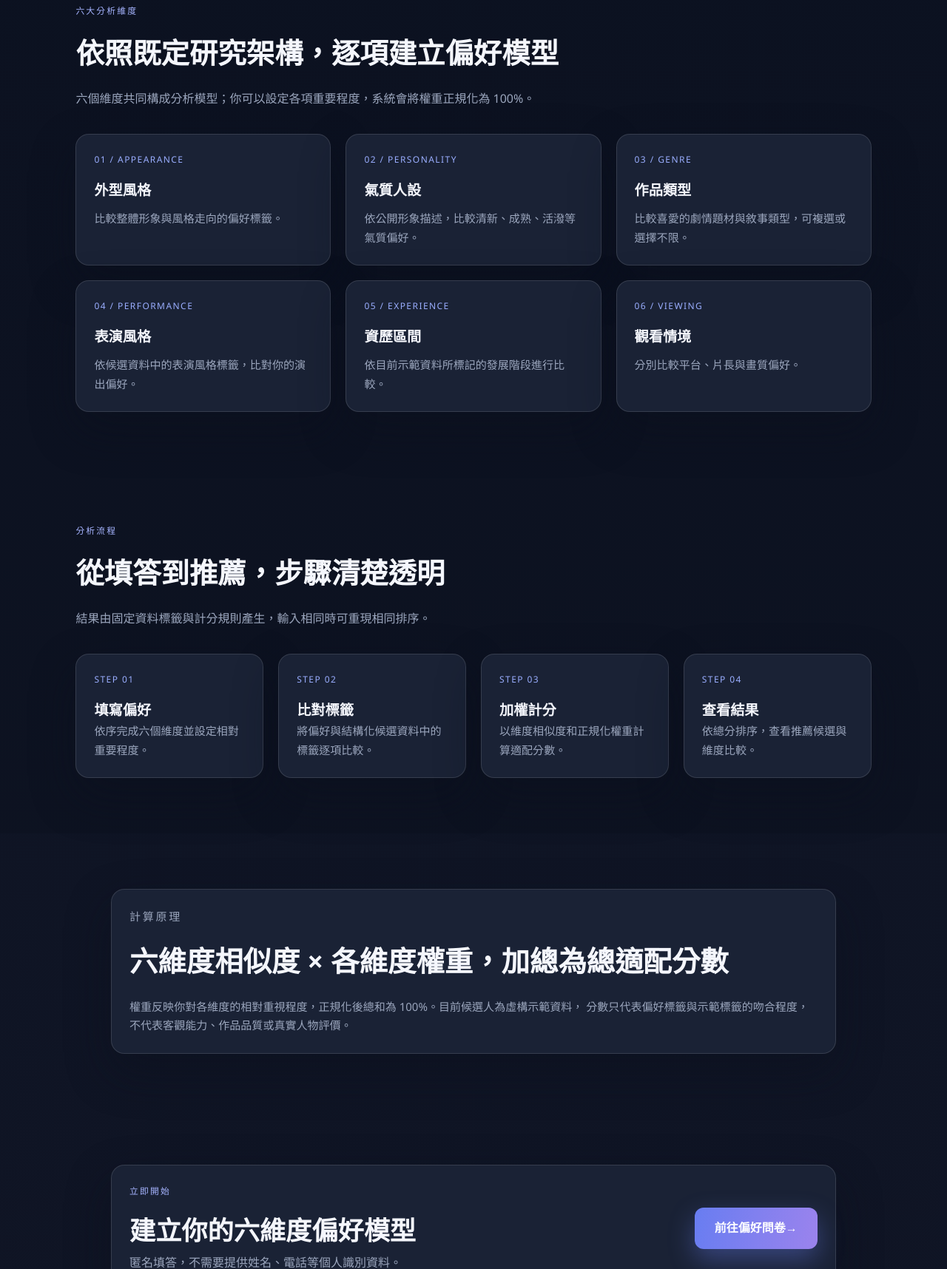
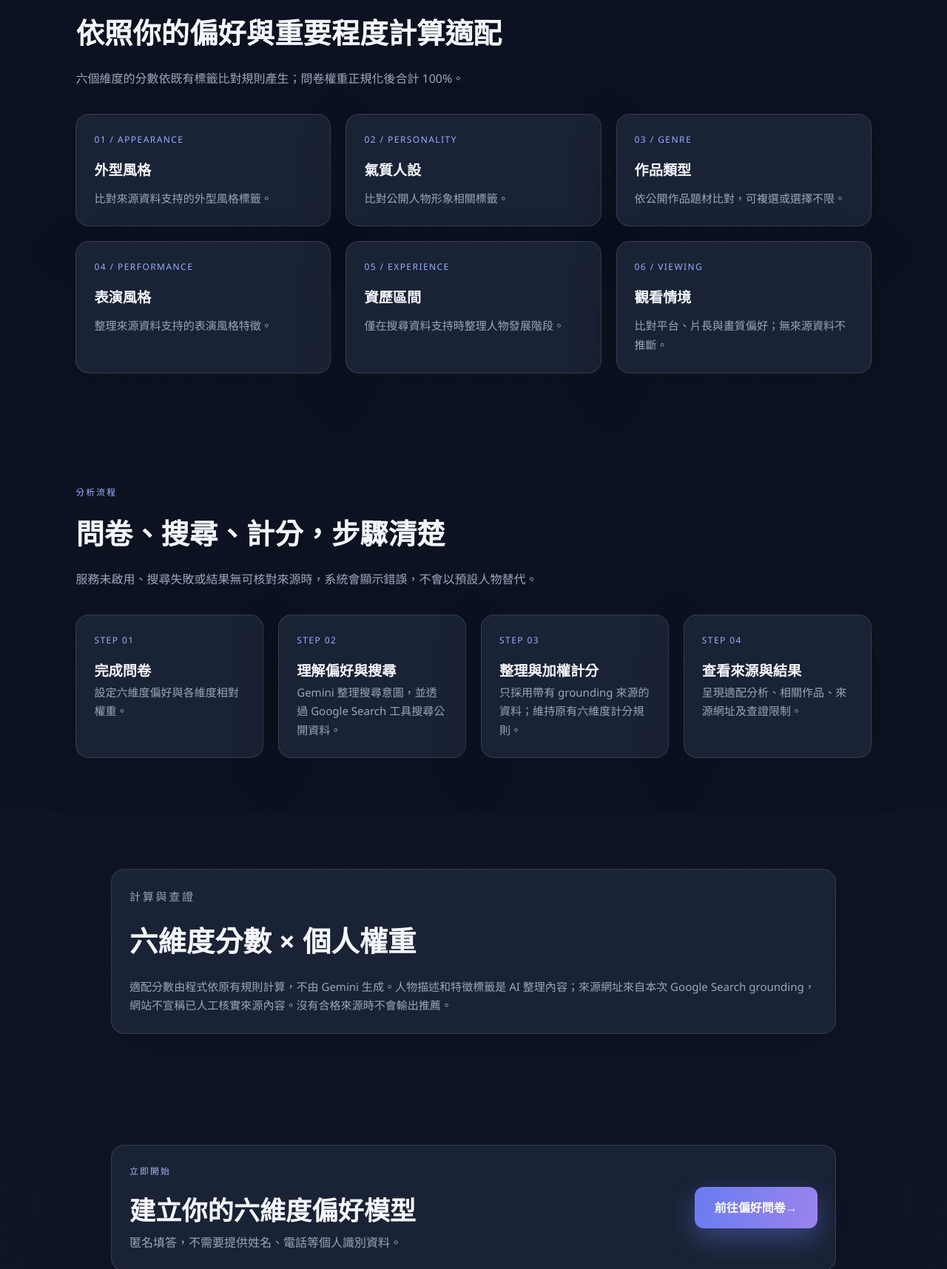
Before and after one commit to a0989729861yy-commits/actor-match-ai, a plain HTML site: page index.html in a window 1280 px wide. Shown: the part 1084-2800 px from the top of the page at 74% size. Drawn offline with Linux system fonts and the light colour scheme.

Commit message:
Update landing page to Gemini AI matching workflow

```diff
--- a/index.html
+++ b/index.html
@@ -4,11 +4,8 @@
     <meta charset="UTF-8" />
     <meta name="viewport" content="width=device-width, initial-scale=1.0" />
     <meta name="theme-color" content="#101525" />
-    <meta
-      name="description"
-      content="MatchLens 受問者適配分析：透過六維度偏好與加權模型，產生個人化演員推薦。"
-    />
-    <title>MatchLens｜受問者適配分析</title>
+    <meta name="description" content="Gemini AI 適配分析：以六維度偏好、Google 搜尋來源與加權比對整理人物推薦。" />
+    <title>Gemini AI 適配分析｜MatchLens</title>
     <link rel="stylesheet" href="styles.css" />
     <script src="app.js" defer></script>
   </head>
@@ -16,142 +13,54 @@
     <header class="topbar">
       <a class="brand" href="index.html" aria-label="MatchLens 首頁">Match<span>Lens</span></a>
       <nav class="nav" aria-label="主導覽">
-        <a href="#overview">專題概覽</a>
+        <a href="#overview">功能說明</a>
         <a href="#dimensions">六維度</a>
         <a href="#process">分析流程</a>
         <a href="survey.html">開始分析</a>
       </nav>
     </header>
-
     <main>
       <section class="hero">
-        <div class="badge">六維度適配分析｜個人化推薦</div>
-        <h1>找到符合你偏好的<br /><span>候選演員</span></h1>
-        <p>
-          透過匿名偏好問卷，依外型風格、氣質人設、作品類型、表演風格、資歷區間與觀看情境進行加權比對，
-          看見清楚、可理解的適配結果。
-        </p>
+        <div class="badge">Gemini AI 適配分析｜來源透明</div>
+        <h1>用六維度偏好<br /><span>探索適合你的演員</span></h1>
+        <p>完成匿名問卷後，Gemini 會理解偏好並透過 Google Search 搜尋公開人物資料，再依六維度與你設定的權重計算適配分數。只有取得可核對搜尋來源的結果才會呈現；AI 整理內容不等於人工查證。</p>
         <div class="hero-actions">
-          <a class="primary-btn" href="survey.html">開始偏好分析 <span aria-hidden="true">→</span></a>
-          <a class="secondary-btn" href="#dimensions">探索六維度</a>
+          <a class="primary-btn" href="survey.html">開始 Gemini AI 適配分析 <span aria-hidden="true">→</span></a>
+          <a class="secondary-btn" href="#dimensions">了解六維度</a>
         </div>
       </section>
-
       <section id="overview" class="section intro-section">
-        <p class="section-tag">專題概覽</p>
-        <h2>把個人偏好，轉化為可解釋的適配分析</h2>
-        <p class="section-copy">
-          本專題是「生成式 AI 思維第五組」的課程作品。系統根據使用者問卷與候選資料標籤，
-          以六維度相似度乘上各維度權重計算適配分數，並依分數排序。推薦依據來自明確的規則式比較，
-          不會假稱使用未實際部署的 AI 模型。
-        </p>
+        <p class="section-tag">功能說明</p>
+        <h2>從偏好到有來源的適配結果</h2>
+        <p class="section-copy">問卷答案與原始權重保存在瀏覽器；提交分析時才送至本服務端點。Gemini 與 Google Search 提供搜尋整理，適配分數仍使用原有六維度規則及權重計算。結果來源是搜尋 grounding 來源，不代表人工獨立查證。</p>
       </section>
-
       <section id="dimensions" class="section dimension-section">
         <p class="section-tag">六大分析維度</p>
-        <h2>依照既定研究架構，逐項建立偏好模型</h2>
-        <p class="section-copy">
-          六個維度共同構成分析模型；你可以設定各項重要程度，系統會將權重正規化為 100%。
-        </p>
+        <h2>依照你的偏好與重要程度計算適配</h2>
+        <p class="section-copy">六個維度的分數依既有標籤比對規則產生；問卷權重正規化後合計 100%。</p>
         <div class="dimension-grid">
-          <article class="dim-card">
-            <div class="dim-number">01 / APPEARANCE</div>
-            <h3>外型風格</h3>
-            <p>比較整體形象與風格走向的偏好標籤。</p>
-          </article>
-          <article class="dim-card">
-            <div class="dim-number">02 / PERSONALITY</div>
-            <h3>氣質人設</h3>
-            <p>依公開形象描述，比較清新、成熟、活潑等氣質偏好。</p>
-          </article>
-          <article class="dim-card">
-            <div class="dim-number">03 / GENRE</div>
-            <h3>作品類型</h3>
-            <p>比較喜愛的劇情題材與敘事類型，可複選或選擇不限。</p>
-          </article>
-          <article class="dim-card">
-            <div class="dim-number">04 / PERFORMANCE</div>
-            <h3>表演風格</h3>
-            <p>依候選資料中的表演風格標籤，比對你的演出偏好。</p>
-          </article>
-          <article class="dim-card">
-            <div class="dim-number">05 / EXPERIENCE</div>
-            <h3>資歷區間</h3>
-            <p>依目前示範資料所標記的發展階段進行比較。</p>
-          </article>
-          <article class="dim-card">
-            <div class="dim-number">06 / VIEWING</div>
-            <h3>觀看情境</h3>
-            <p>分別比較平台、片長與畫質偏好。</p>
-          </article>
+          <article class="dim-card"><div class="dim-number">01 / APPEARANCE</div><h3>外型風格</h3><p>比對來源資料支持的外型風格標籤。</p></article>
+          <article class="dim-card"><div class="dim-number">02 / PERSONALITY</div><h3>氣質人設</h3><p>比對公開人物形象相關標籤。</p></article>
+          <article class="dim-card"><div class="dim-number">03 / GENRE</div><h3>作品類型</h3><p>依公開作品題材比對，可複選或選擇不限。</p></article>
+          <article class="dim-card"><div class="dim-number">04 / PERFORMANCE</div><h3>表演風格</h3><p>整理來源資料支持的表演風格特徵。</p></article>
+          <article class="dim-card"><div class="dim-number">05 / EXPERIENCE</div><h3>資歷區間</h3><p>僅在搜尋資料支持時整理人物發展階段。</p></article>
+          <article class="dim-card"><div class="dim-number">06 / VIEWING</div><h3>觀看情境</h3><p>比對平台、片長與畫質偏好；無來源資料不推斷。</p></article>
         </div>
       </section>
-
       <section id="process" class="section process-section">
-        <p class="section-tag">分析流程</p>
-        <h2>從填答到推薦，步驟清楚透明</h2>
-        <p class="section-copy">結果由固定資料標籤與計分規則產生，輸入相同時可重現相同排序。</p>
+        <p class="section-tag">分析流程</p><h2>問卷、搜尋、計分，步驟清楚</h2>
+        <p class="section-copy">服務未啟用、搜尋失敗或結果無可核對來源時，系統會顯示錯誤，不會以預設人物替代。</p>
         <div class="process-grid">
-          <article class="process-card">
-            <div class="step-index">STEP 01</div>
-            <strong>填寫偏好</strong>
-            <p>依序完成六個維度並設定相對重要程度。</p>
-          </article>
-          <article class="process-card">
-            <div class="step-index">STEP 02</div>
-            <strong>比對標籤</strong>
-            <p>將偏好與結構化候選資料中的標籤逐項比較。</p>
-          </article>
-          <article class="process-card">
-            <div class="step-index">STEP 03</div>
-            <strong>加權計分</strong>
-            <p>以維度相似度和正規化權重計算適配分數。</p>
-          </article>
-          <article class="process-card">
-            <div class="step-index">STEP 04</div>
-            <strong>查看結果</strong>
-            <p>依總分排序，查看推薦候選與維度比較。</p>
-          </article>
+          <article class="process-card"><div class="step-index">STEP 01</div><strong>完成問卷</strong><p>設定六維度偏好與各維度相對權重。</p></article>
+          <article class="process-card"><div class="step-index">STEP 02</div><strong>理解偏好與搜尋</strong><p>Gemini 整理搜尋意圖，並透過 Google Search 工具搜尋公開資料。</p></article>
+          <article class="process-card"><div class="step-index">STEP 03</div><strong>整理與加權計分</strong><p>只採用帶有 grounding 來源的資料；維持原有六維度計分規則。</p></article>
+          <article class="process-card"><div class="step-index">STEP 04</div><strong>查看來源與結果</strong><p>呈現適配分析、相關作品、來源網址及查證限制。</p></article>
         </div>
       </section>
-
-      <section class="section summary-section">
-        <div class="summary-panel">
-          <p class="section-tag">計算原理</p>
-          <h2>六維度相似度 × 各維度權重，加總為總適配分數</h2>
-          <p>
-            權重反映你對各維度的相對重視程度，正規化後總和為 100%。目前候選人為虛構示範資料，
-            分數只代表偏好標籤與示範標籤的吻合程度，不代表客觀能力、作品品質或真實人物評價。
-          </p>
-        </div>
-      </section>
-
-      <section class="section cta-section">
-        <div class="cta-box">
-          <div>
-            <p class="section-tag">立即開始</p>
-            <h2>建立你的六維度偏好模型</h2>
-            <p class="section-copy">匿名填答，不需要提供姓名、電話等個人識別資料。</p>
-          </div>
-          <a class="primary-btn" href="survey.html">前往偏好問卷 <span aria-hidden="true">→</span></a>
-        </div>
-      </section>
-
-      <aside class="section" aria-labelledby="ethics-title">
-        <div class="summary-panel">
-          <p class="section-tag">資料倫理</p>
-          <h2 id="ethics-title">匿名、示範資料與本機儲存</h2>
-          <p>
-            本專題僅供成年使用者使用。問卷答案保存在目前瀏覽器的本機儲存空間，不會送至伺服器。
-            候選資料是明確標示的虛構示範資料，並非真實人物資料；網站不提供露骨內容或相關影像。
-          </p>
-        </div>
-      </aside>
+      <section class="section summary-section"><div class="summary-panel"><p class="section-tag">計算與查證</p><h2>六維度分數 × 個人權重</h2><p>適配分數由程式依原有規則計算，不由 Gemini 生成。人物描述和特徵標籤是 AI 整理內容；來源網址來自本次 Google Search grounding，網站不宣稱已人工核實來源內容。沒有合格來源時不會輸出推薦。</p></div></section>
+      <section class="section cta-section"><div class="cta-box"><div><p class="section-tag">立即開始</p><h2>建立你的六維度偏好模型</h2><p class="section-copy">匿名填答，不需要提供姓名、電話等個人識別資料。</p></div><a class="primary-btn" href="survey.html">前往偏好問卷 <span aria-hidden="true">→</span></a></div></section>
+      <aside class="section" aria-labelledby="ethics-title"><div class="summary-panel"><p class="section-tag">資料倫理</p><h2 id="ethics-title">匿名填答，來源透明呈現</h2><p>問卷答案先保存在目前瀏覽器；進行分析時會傳送至伺服器端 Gemini API。API Key 僅由伺服器環境變數提供，不放在前端。AI 整理的資訊不是人工查證結論，請開啟結果來源自行核對。</p></div></aside>
     </main>
-
-    <footer class="footer">
-      <p>生成式 AI 思維第五組｜受問者適配分析｜MatchLens</p>
-      <p class="footnote">課程示範作品｜規則式適配分析，非生成式 AI 模型結果</p>
-    </footer>
+    <footer class="footer"><p>生成式 AI 思維第五組｜Gemini AI 適配分析｜MatchLens</p><p class="footnote">六維度分數依規則計算；人物資料為 AI 搜尋整理，來源狀態請自行核對。</p></footer>
   </body>
 </html>
```
